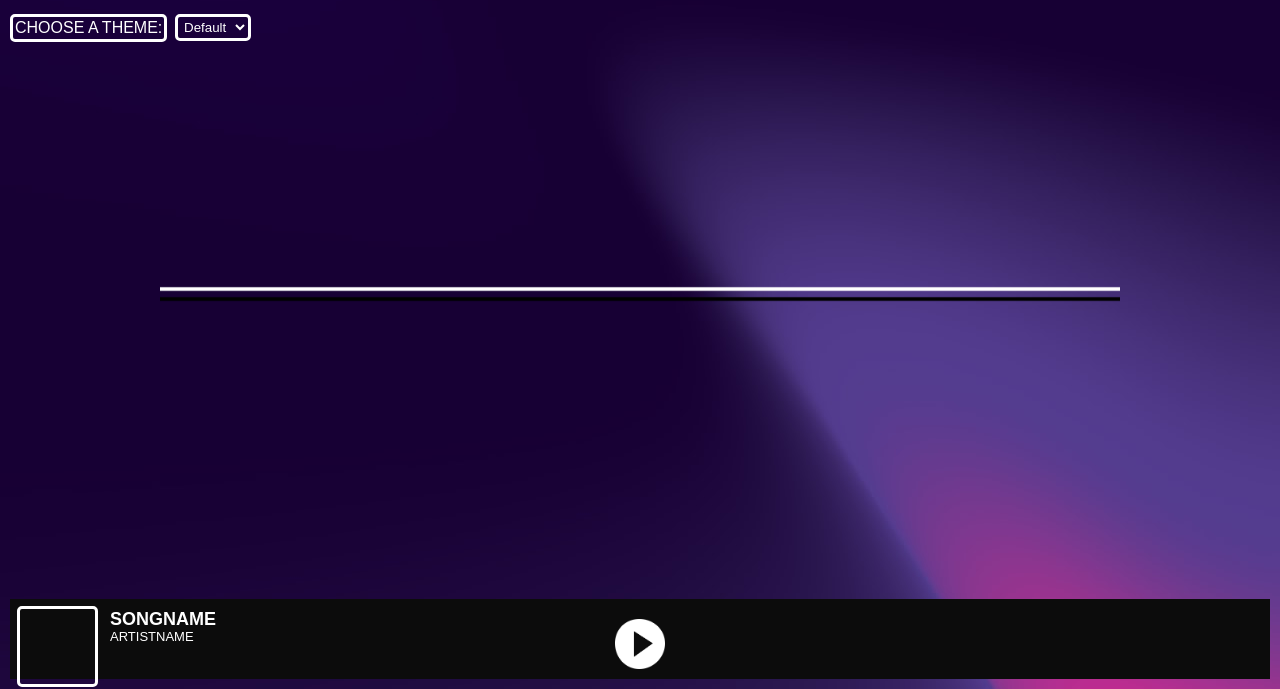
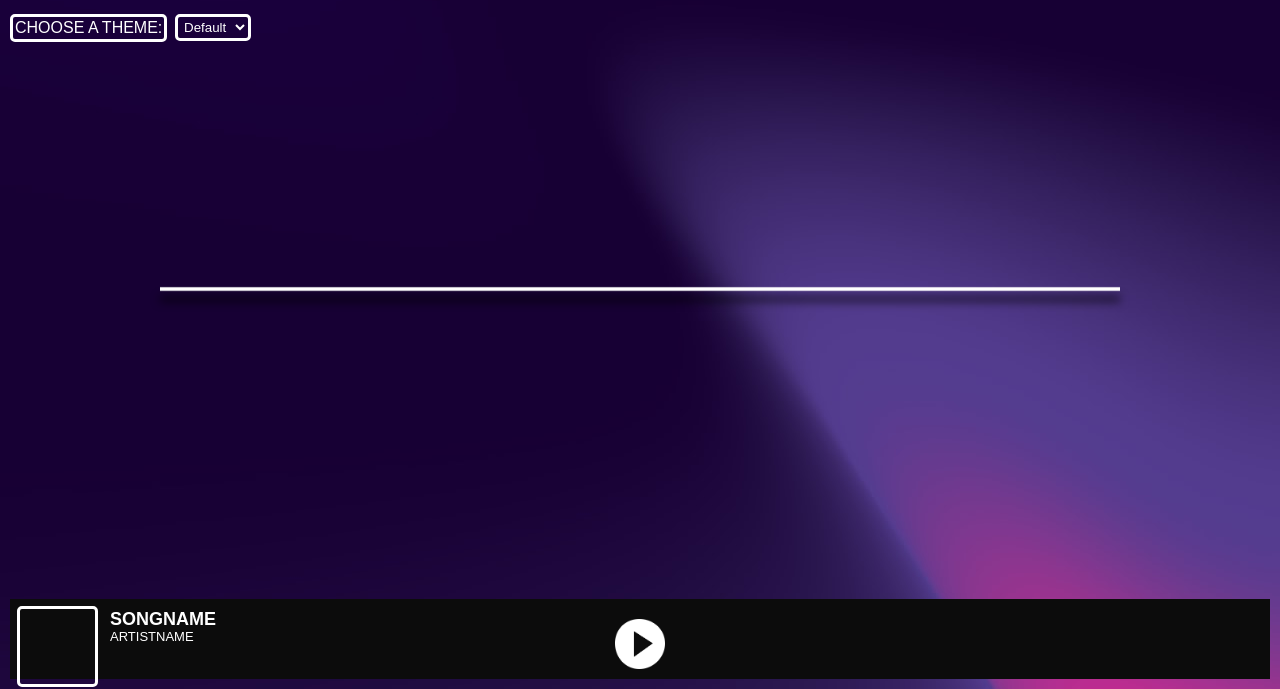
Before and after one commit to rePeazy/MelodyFlow, a plain HTML site: page index.html in a window 1280 px wide. Shown: the part 111-800 px from the top of the page. Drawn offline with Linux system fonts and the light colour scheme.

Commit message:
Update style.css

```diff
--- a/style.css
+++ b/style.css
@@ -54,6 +54,8 @@ body {
     margin-right: -50%;
     transform: translate(-50%, -50%);
     width: 75%;
+
+    filter: blur(5px);
 }
 
 #songName {
```
